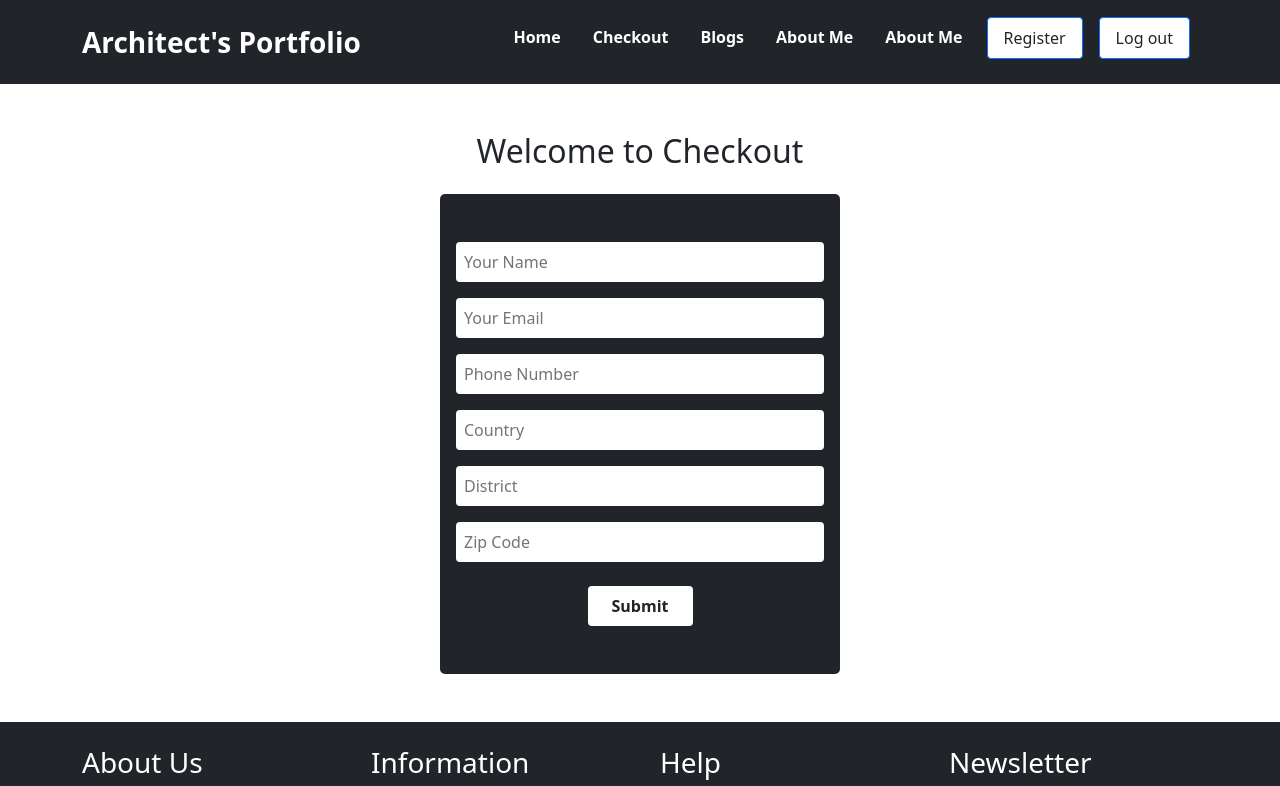
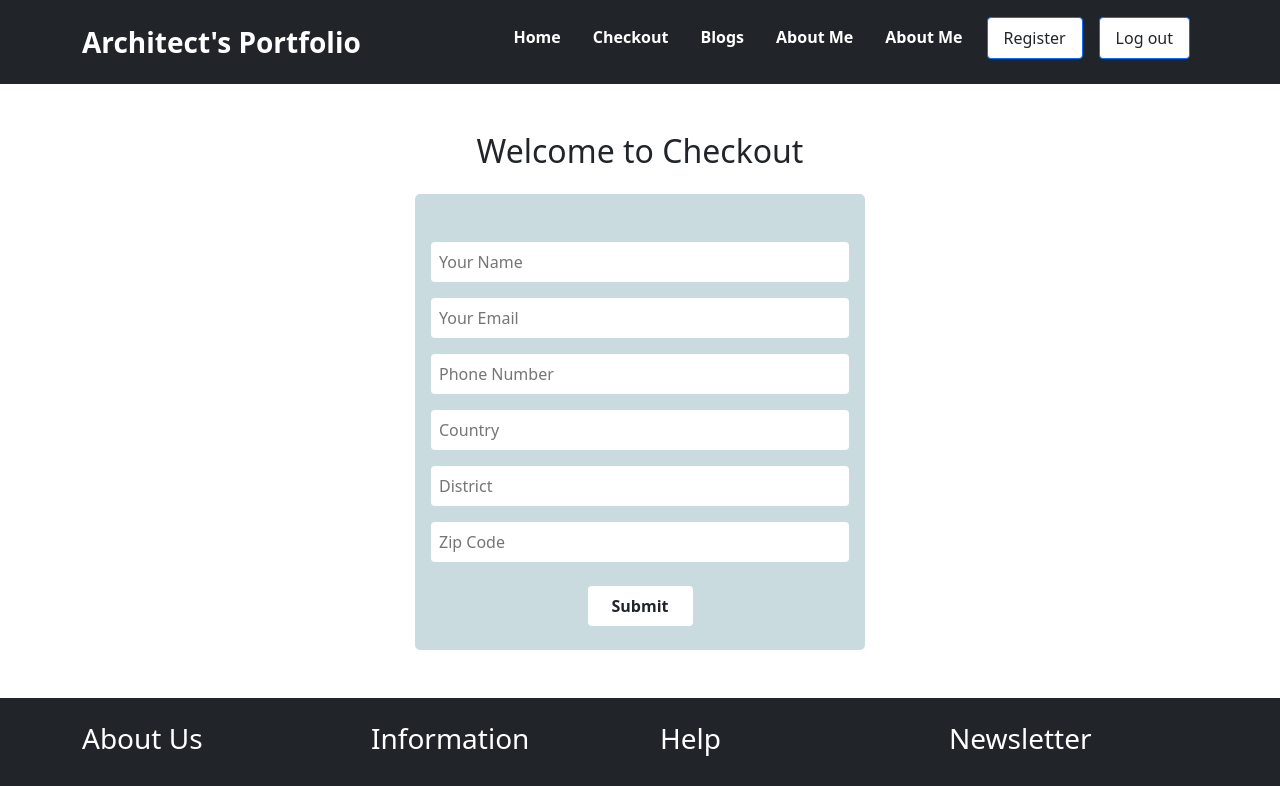
Before and after one commit to Rajebulalam/architect-service-provider-website, a React (Create React App) app: page /checkout in a window 1280 px wide. Shown: the top 786 px of the page. Built offline with nearby package versions, Linux system fonts and the light colour scheme; no server answers; sample sign-in values are in the browser's storage.

Commit message:
Check Out Page Modified

```diff
--- a/src/Pages/Checkout/Checkout.js
+++ b/src/Pages/Checkout/Checkout.js
@@ -16,7 +16,7 @@ const Checkout = () => {
     return (
         <Container className='py-5'>
             <h2 className='text-center pb-3'>Welcome to Checkout</h2>
-            <form onSubmit={handleSubmit} className='bg-dark width py-5 px-3'>
+            <form onSubmit={handleSubmit} className='bg width pt-5 pb-4 px-3'>
                 <input className='mb-3 w-100 border-0 rounded p-2' required type="text" name="name" id="name" placeholder='Your Name' />
                 <input className='mb-3 w-100 border-0 rounded p-2' required type="email" name="email" id="email" placeholder='Your Email' />
                 <input className='mb-3 w-100 border-0 rounded p-2' required type="text" name="phone" id="phone" placeholder='Phone Number' />
--- a/src/Pages/Checkout/checkout.css
+++ b/src/Pages/Checkout/checkout.css
@@ -1,6 +1,10 @@
-.width{
-    max-width: 400px;
+.width {
+    max-width: 450px;
     width: 100%;
     border-radius: 5px;
     margin: 0 auto;
 }
+
+.bg {
+    background-color: rgb(202, 219, 224);
+}
```
